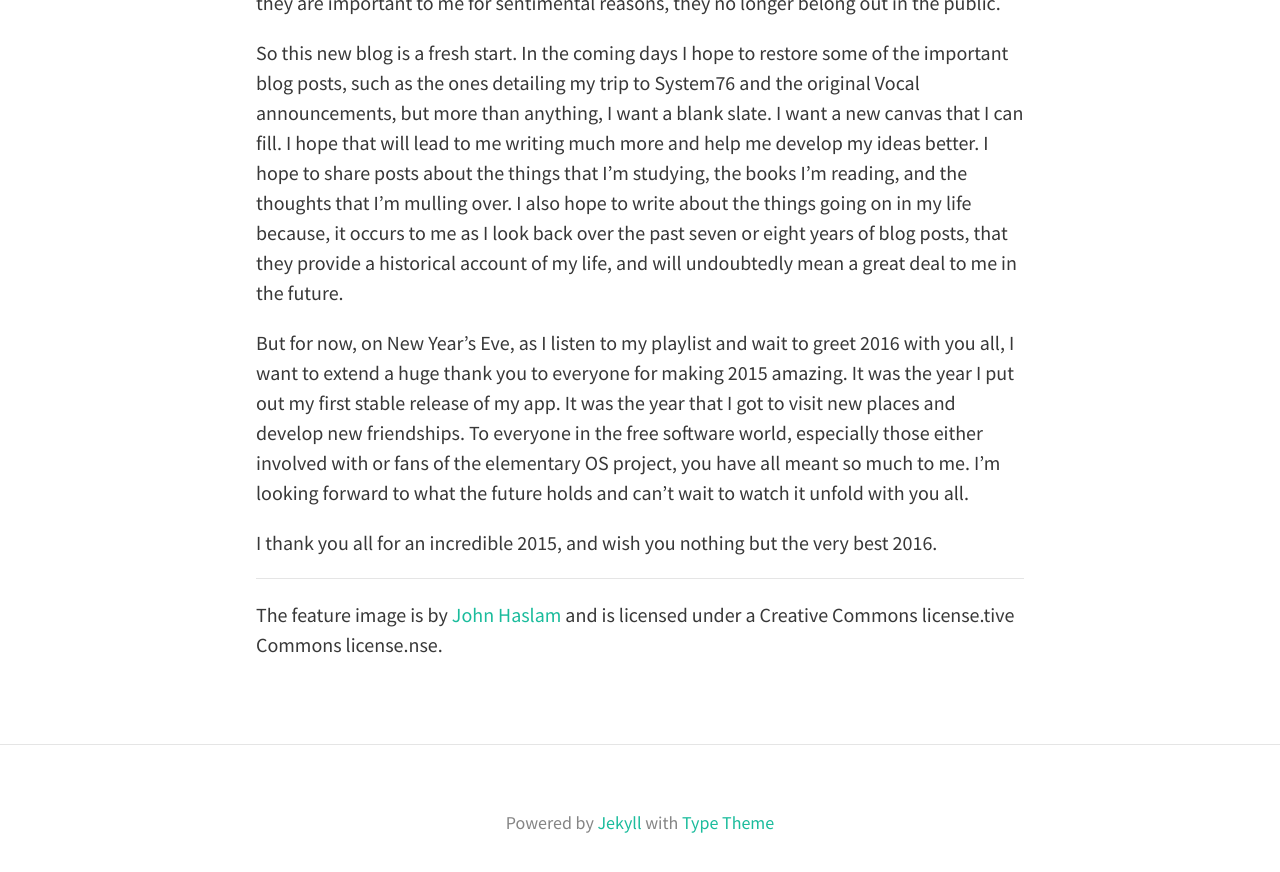
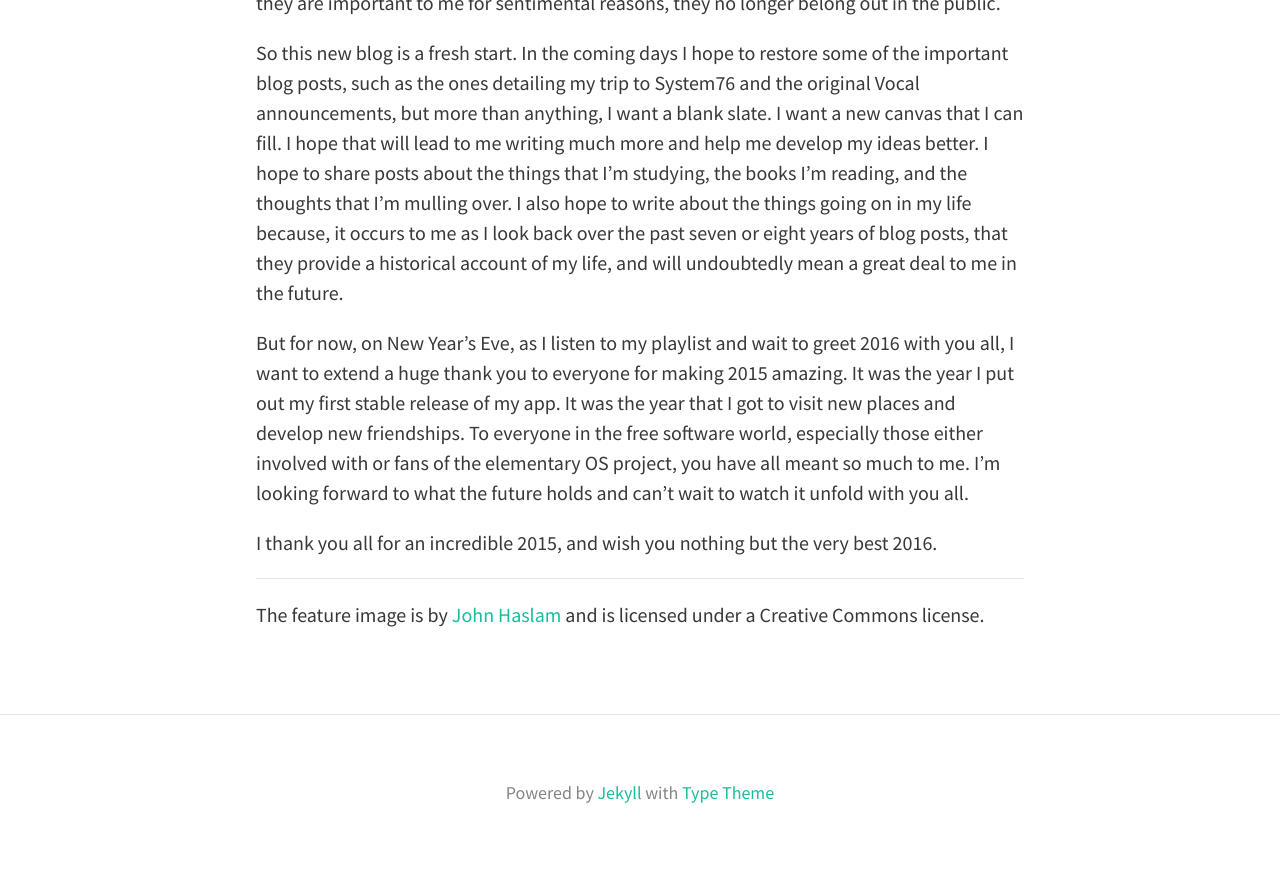
Before and after one commit to nathandyer/nathandyer.github.io, a Jekyll site: the page built from _posts/2015-12-31-2016.md, in a window 1280 px wide and 900 px high, scrolled down 1468 px. Shown: the top 872 px of the window. Built offline with Jekyll 4.4.1, drawn with Linux system fonts in a browser that asks for light colours; nearby versions of some CDN libraries.

Commit message:
Update 2015-12-31-2016.md

```diff
--- a/_posts/2015-12-31-2016.md
+++ b/_posts/2015-12-31-2016.md
@@ -21,4 +21,4 @@ But for now, on New Year's Eve, as I listen to my playlist and wait to greet 201
 I thank you all for an incredible 2015, and wish you nothing but the very best 2016.
 
 ___
-The feature image is by [John Haslam](https://www.flickr.com/photos/foxypar4/2153422313) and is licensed under a Creative Commons license.tive Commons license.nse.
+The feature image is by [John Haslam](https://www.flickr.com/photos/foxypar4/2153422313) and is licensed under a Creative Commons license.
```
